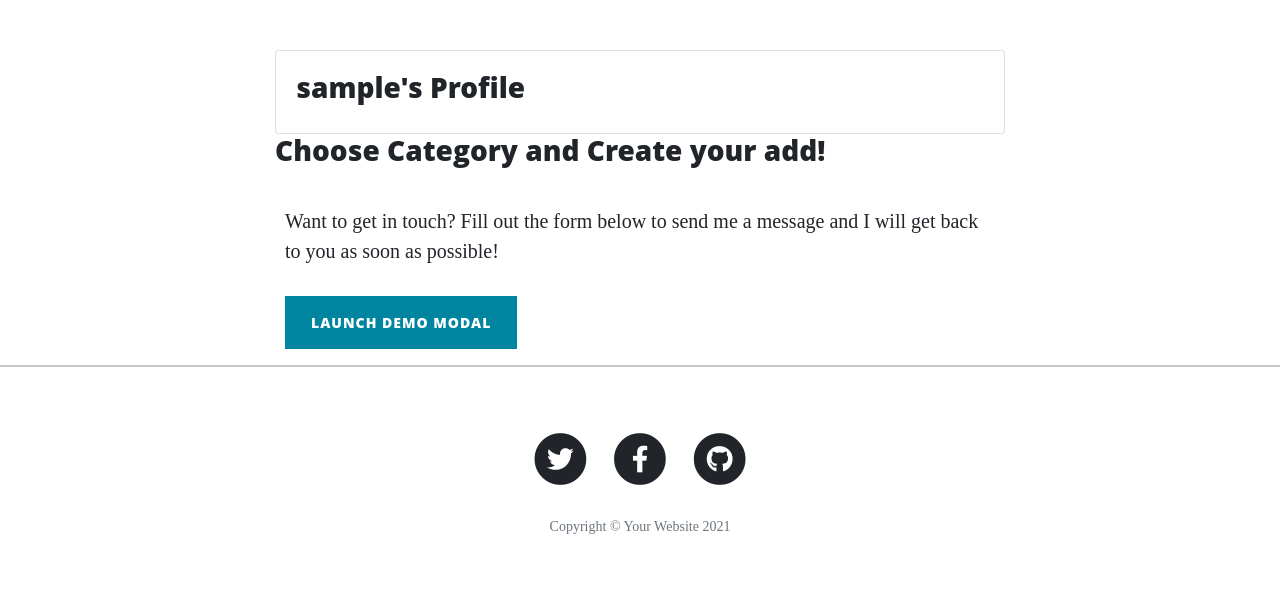
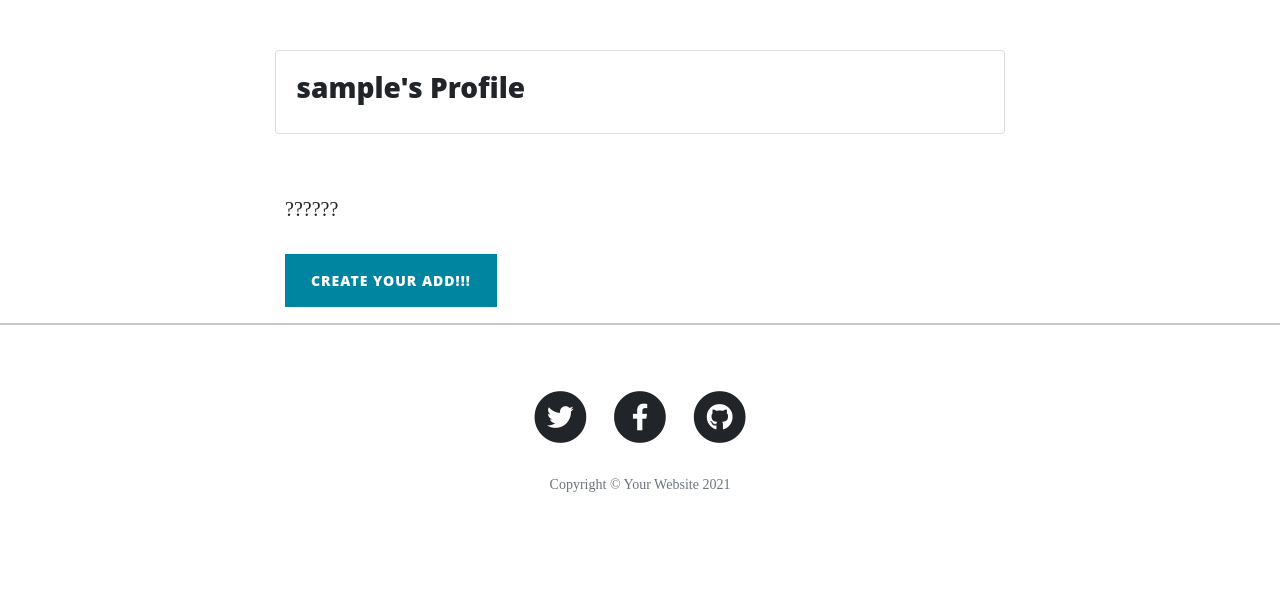
Before and after one commit to Miszamm/ms-ktm, a Flask app: page /profile/1 in a window 1280 px wide. Shown: the part 532-1121 px from the top of the page. After the commit the page ends 1024 px from the top, so only its background shows below. Run offline with Flask 2, Linux system fonts and the light colour scheme; the visitor is signed in with stand-in values (Sample User, id 1); a database or web service that is not in the repository returns one stand-in record (values such as "Sample title"); some libraries are stand-ins or nearby versions.

Commit message:
additional changes to model in Profile Page

```diff
--- a/templates/index.html
+++ b/templates/index.html
@@ -38,7 +38,7 @@
     </p>
         <!-- Pager -->
         <div class="clearfix">
-          <a class="btn btn-primary float-right" href="#">Older Posts &rarr;</a>
+          <a class="btn btn-primary float-right" href="#">Reade More &rarr;</a>
         </div>
       </div>
     </div>
--- a/templates/profile.html
+++ b/templates/profile.html
@@ -7,19 +7,16 @@
                     <h3>{{ username }}'s Profile</h3>
                 </div>
             </div>
-            <div>
-                <h3>Choose Category and Create your add!</h3>
-            </div>
+            <br>
         </div>
     </div>
     <div class="container">
         <div class="row">
             <div class="col-lg-8 col-md-10 mx-auto">
-                <p>Want to get in touch? Fill out the form below to send me a message and I will get back to you as soon as
-                    possible!</p>
+                <p>??????</p>
                 <!-- Button trigger modal -->
                 <button type="button" class="btn btn-primary" data-toggle="modal" data-target="#exampleModal">
-  Launch demo modal
+                    Create Your Add!!!
                 </button>
                 <!-- Modal -->
                 <div class="modal fade" id="exampleModal" tabindex="-1" role="dialog" aria-labelledby="exampleModalLabel"
@@ -27,50 +24,66 @@
                     <div class="modal-dialog" role="document">
                         <div class="modal-content">
                             <div class="modal-header">
-                <h5 class="modal-title" id="exampleModalLabel">Modal title</h5>
+                                <h5 class="modal-title" id="exampleModalLabel">Create Your Add</h5>
                                 <button type="button" class="close" data-dismiss="modal" aria-label="Close">
                                     <span aria-hidden="true">&times;</span>
                                 </button>
                             </div>
                             <div class="modal-body">
-            <form>
+                                <form method="POST" action="">
+                                    <select class="form-select" aria-label="Default select example">
+                                        <option selected>Choose Category</option>
+                                        <option value="1">Enduro</option>
+                                        <option value="2">Naked Bike</option>
+                                        <option value="3">MX</option>
+                                        <option value="3">Supersport</option>
+                                    </select>
+
                                     <div class="form-group">
-                    <label for="formGroupExampleInput">Example label</label>
-                    <input type="text" class="form-control" id="formGroupExampleInput" placeholder="Example input">
+                                        <label for="formGroupExampleInput2">Model</label>
+                                        <input type="text" class="form-control" id="formGroupExampleInput2"
+                                            placeholder="Model:">
                                     </div>
                                     <div class="form-group">
-                    <label for="formGroupExampleInput2">Another label</label>
-                    <input type="text" class="form-control" id="formGroupExampleInput2" placeholder="Another input">
+                                        <label for="formGroupExampleInput2">Year Of Manucacture</label>
+                                        <input type="text" class="form-control" id="formGroupExampleInput3"
+                                            placeholder="Year of Manufacture:">
                                     </div>
                                     <div class="form-group">
-                    <label for="formGroupExampleInput2">Another label</label>
-                    <input type="text" class="form-control" id="formGroupExampleInput3" placeholder="Another input">
+                                        <label for="exampleFormControlTextarea1" class="form-label">Description</label>
+                                        <textarea class="form-control" id="exampleFormControlTextarea1"
+                                            placeholder="Description" rows="3"></textarea>
                                     </div>
                                     <div class="form-group">
-                    <label for="formGroupExampleInput2">Another label</label>
-                    <input type="text" class="form-control" id="formGroupExampleInput4" placeholder="Another input">
+                                        <label for="formGroupExampleInput2">Mileage</label>
+                                        <input type="text" class="form-control" id="formGroupExampleInput5"
+                                            placeholder="Mileage:">
                                     </div>
                                     <div class="form-group">
-                    <label for="formGroupExampleInput2">Another label</label>
-                    <input type="text" class="form-control" id="formGroupExampleInput5" placeholder="Another input">
+                                        <label for="formGroupExampleInput2">Price</label>
+                                        <input type="text" class="form-control" id="formGroupExampleInput6"
+                                            placeholder="Price:">
                                     </div>
                                     <div class="form-group">
-                    <label for="formGroupExampleInput2">Another label</label>
-                    <input type="text" class="form-control" id="formGroupExampleInput6" placeholder="Another input">
+                                        <label for="formGroupExampleInput2">Your Name</label>
+                                        <input type="text" class="form-control" id="formGroupExampleInput7"
+                                            placeholder="Your Name:">
                                     </div>
                                     <div class="form-group">
-                    <label for="formGroupExampleInput2">Another label</label>
-                    <input type="text" class="form-control" id="formGroupExampleInput7" placeholder="Another input">
+                                        <label for="formGroupExampleInput2">Mobile Number Or Email</label>
+                                        <input type="text" class="form-control" id="formGroupExampleInput8"
+                                            placeholder="Mobile Number Or Email:">
                                     </div>
                                     <div class="form-group">
-                    <label for="formGroupExampleInput2">Another label</label>
-                    <input type="text" class="form-control" id="formGroupExampleInput8" placeholder="Another input">
+                                        <label for="formGroupExampleInput2">Date Posted:</label>
+                                        <input type="text" class="form-control" id="formGroupExampleInput9"
+                                            placeholder="Date posted:">
                                     </div>
                                 </form>
                             </div>
                             <div class="modal-footer">
                                 <button type="button" class="btn btn-secondary" data-dismiss="modal">Close</button>
-                <button type="button" class="btn btn-primary">Save changes</button>
+                                <button type="button" class="btn btn-primary">Create ADD</button>
                             </div>
                         </div>
                     </div>
@@ -78,6 +91,4 @@
             </div>
         </div>
     </div>
-
-
  {% endblock%}
```
Lines whose indentation alone changed are shown as unchanged.
